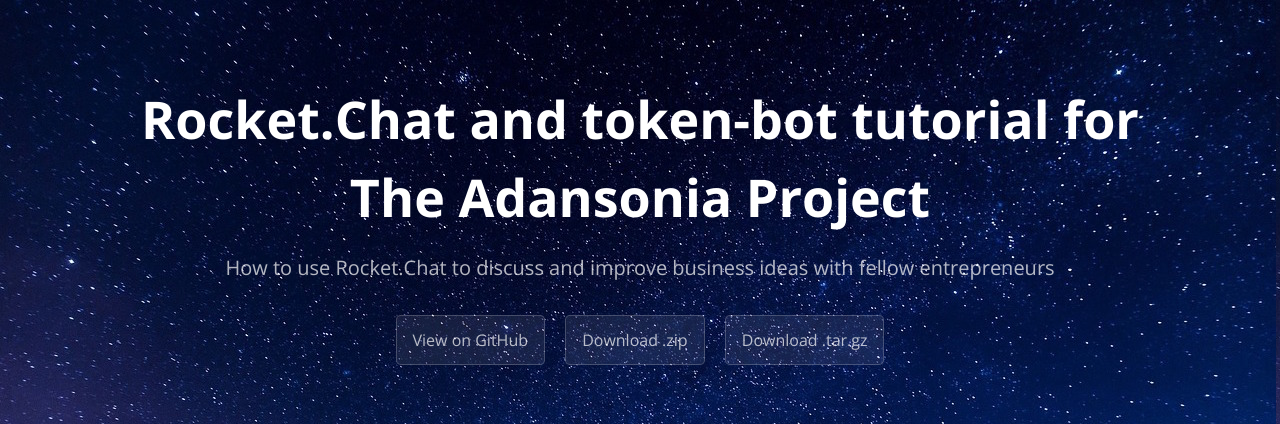
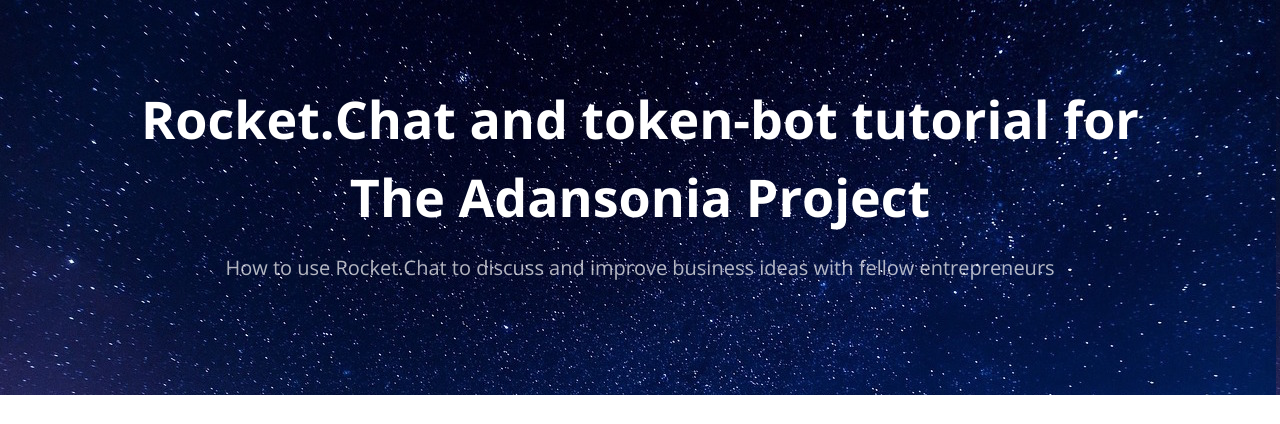
Before and after one commit to cbrummitt/Rocket_token_tutorial, a plain HTML site: page index.html in a window 1280 px wide. Shown: the top 424 px of the page. Drawn offline with nearby package versions, Linux system fonts and the light colour scheme.

Commit message:
Edit links

```diff
--- a/index.html
+++ b/index.html
@@ -13,9 +13,6 @@
     <section class="page-header">
       <h1 class="project-name">Rocket.Chat and token-bot tutorial for The Adansonia Project</h1>
       <h2 class="project-tagline">How to use Rocket.Chat to discuss and improve business ideas with fellow entrepreneurs</h2>
-      <a href="https://github.com/cbrummitt/Rocket_token_tutorial" class="btn">View on GitHub</a>
-      <a href="https://github.com/cbrummitt/Rocket_token_tutorial/zipball/master" class="btn">Download .zip</a>
-      <a href="https://github.com/cbrummitt/Rocket_token_tutorial/tarball/master" class="btn">Download .tar.gz</a>
     </section>
 
     <section class="main-content">
```
